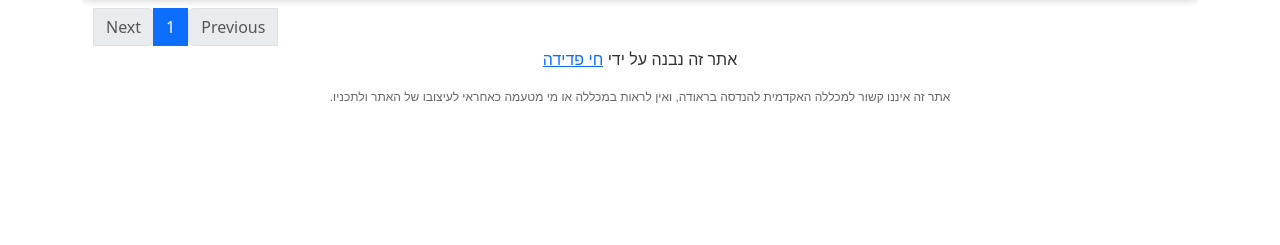
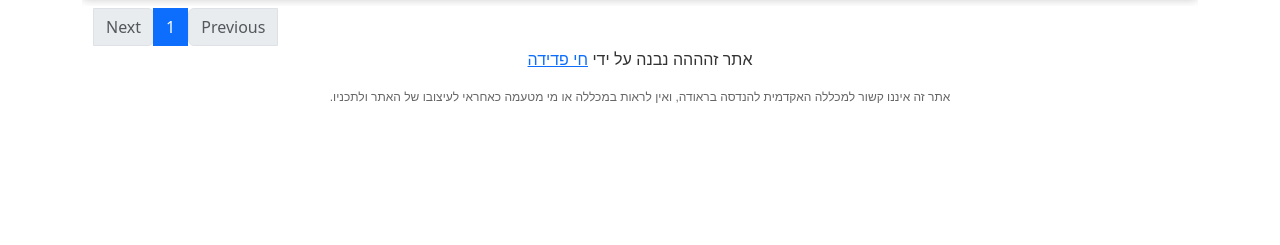
Before and after one commit to ChayFadida/StudForStud, a Flask app: template templates/index.html in a window 1280 px wide. Shown: the part 555-800 px from the top of the page. Run offline with Flask 3, Linux system fonts and the light colour scheme; the template is opened without the code that fills it: most values are stand-ins (such as "Sample title", 1, 10 or a date in 2020); parts of the project's set-up code (start-up, migrations or seed data) failed here and were passed over; some libraries are stand-ins or nearby versions.

Commit message:
Update index.html

```diff
--- a/templates/index.html
+++ b/templates/index.html
@@ -208,7 +208,7 @@
     </div>
     <footer>
         <p style="text-align: center; direction: rtl; font-family: Arial, sans-serif; font-size: 16px; color: #333;">
-            אתר זה נבנה על ידי <a href="https://chay-techs.com/" class="blue-link">חי פדידה</a>
+            אתר זהההה נבנה על ידי <a href="https://chay-techs.com/" class="blue-link">חי פדידה</a>
         </p>
     </footer>
     <footer>
```
